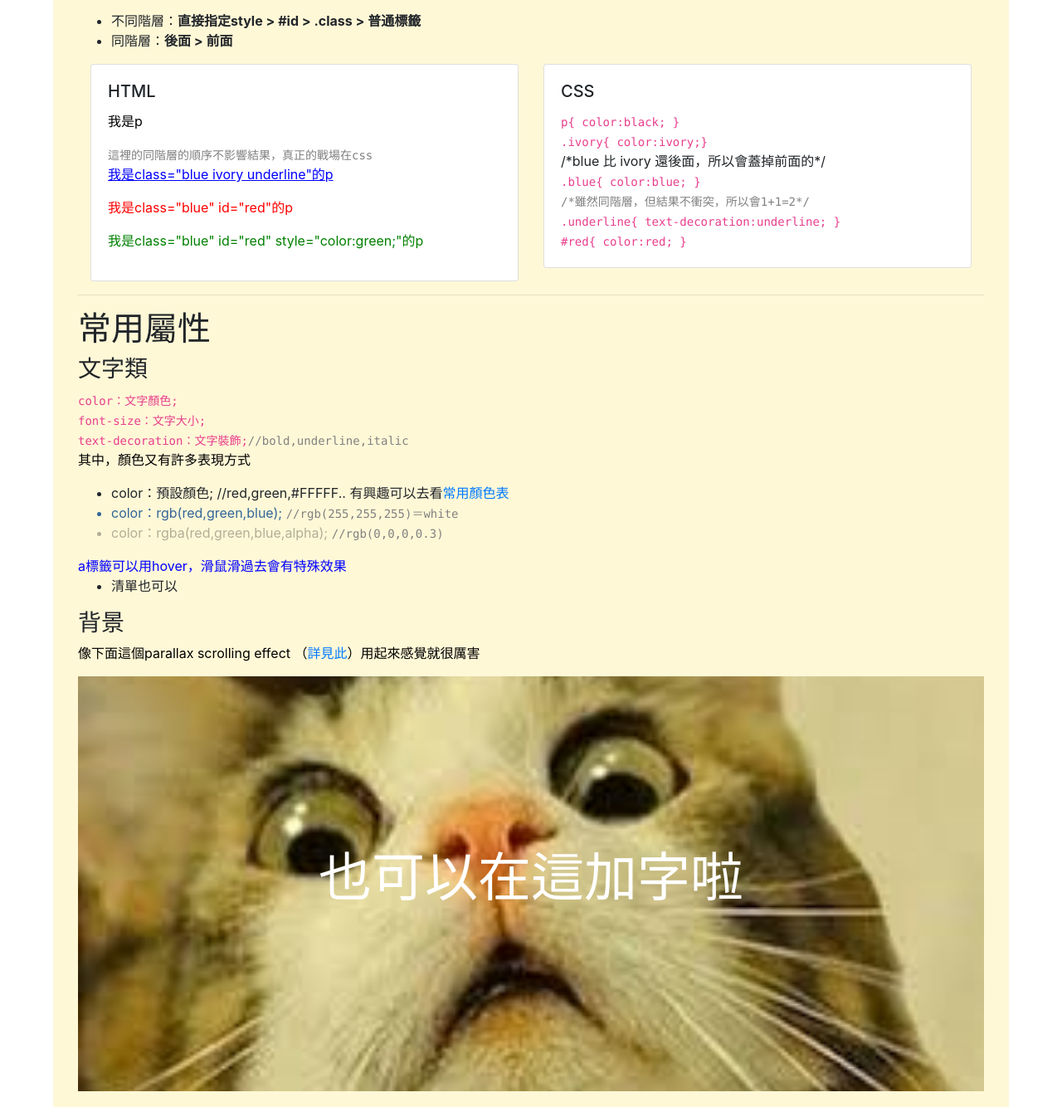
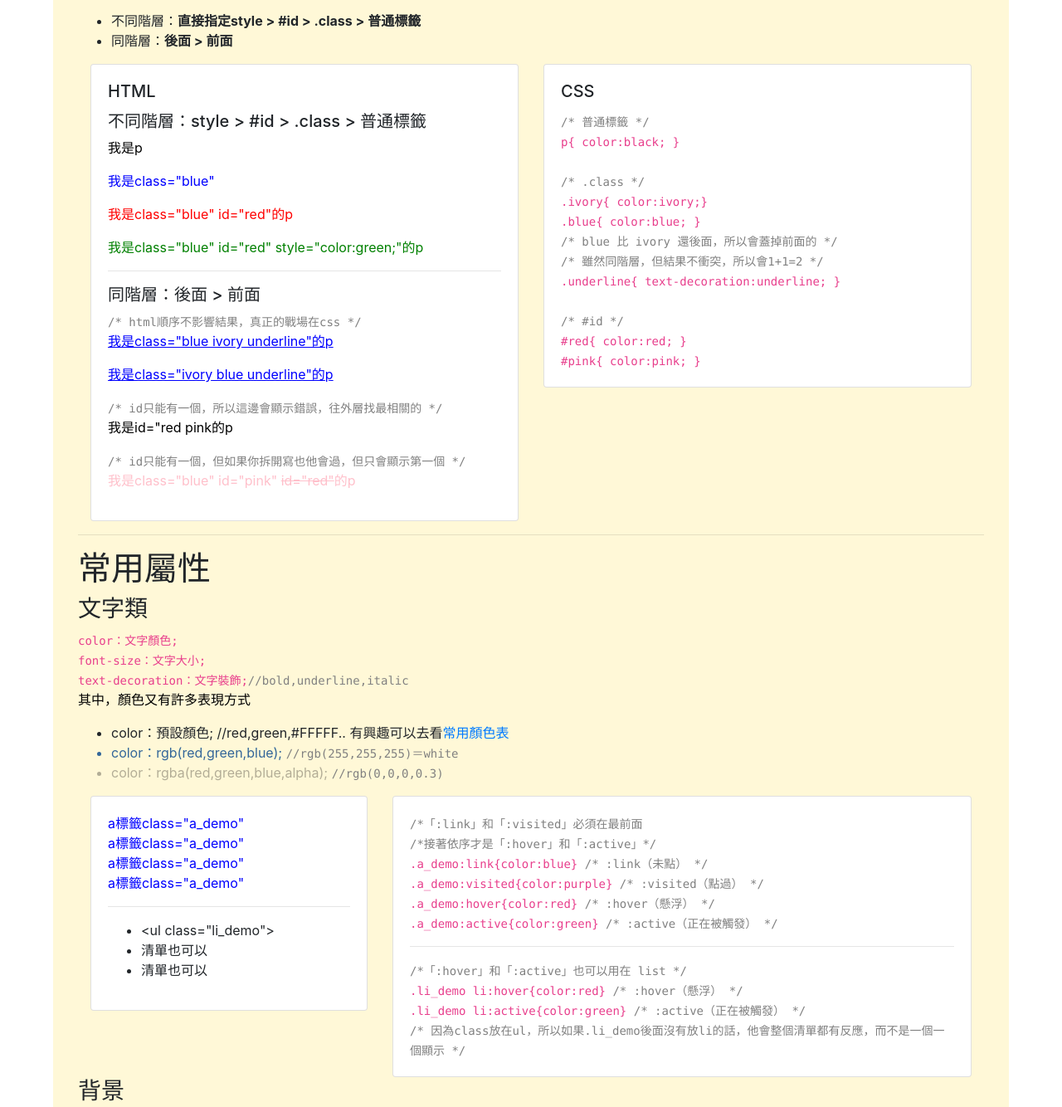
Before and after one commit to katie5413/2020WEB_workshop_ITLAB, a plain HTML site: page css_class_id_often.html in a window 1280 px wide. Shown: the part 261-1595 px from the top of the page at 83% size. Drawn offline with nearby package versions, Linux system fonts and the light colour scheme.

Commit message:
class id 範例修改

```diff
--- a/css/css_class_id_often_demo.css
+++ b/css/css_class_id_often_demo.css
@@ -18,6 +18,10 @@ text-decoration:underline;
 color:red;
 }
 
+#pink{
+  color:pink;
+}
+
 /*下面是常用屬性*/
 /*文字*/
 .black{
@@ -30,8 +34,9 @@ color:red;
 .a_demo:active{color:green}
 
 /*「:link（未點）」和「:active（正在被觸發）」也可以用在 list */
-.li_demo:hover{color:red}
-.li_demo:active{color:green}
+.li_demo li:hover{color:red}
+.li_demo li:active{color:green}
+
 
 
 .fixed-bg {
--- a/css_class_id_often.html
+++ b/css_class_id_often.html
@@ -43,11 +43,20 @@
                     <div class="card">
                         <div class="card-body">
                             <h5 class="card-title">HTML</h5>
+                            <h5>不同階層：style > #id > .class > 普通標籤</h5>
                             <p>我是p</p>
-                            <code style="color:gray;">這裡的同階層的順序不影響結果，真正的戰場在css</code>
-                            <p class="blue ivory underline">我是class="blue ivory underline"的p</p>
+                            <p class="blue">我是class="blue"</p>
                             <p class="blue" id="red">我是class="blue" id="red"的p</p>
                             <p class="blue" id="red" style="color:green;">我是class="blue" id="red" style="color:green;"的p</p>
+                            <hr>
+                            <h5>同階層：後面 > 前面</h5>
+                            <code style="color:gray;">/* html順序不影響結果，真正的戰場在css */</code>
+                            <p class="blue ivory underline" >我是class="blue ivory underline"的p</p>
+                            <p class="ivory blue underline">我是class="ivory blue underline"的p</p>
+                            <code style="color:gray;">/* id只能有一個，所以這邊會顯示錯誤，往外層找最相關的 */</code>
+                            <p id="red pink" >我是id="red pink的p</p>
+                            <code style="color:gray;">/* id只能有一個，但如果你拆開寫也他會過，但只會顯示第一個 */</code>
+                            <p class="blue" id="pink" id="red">我是class="blue" id="pink" <del>id="red"</del>的p</p>
                         </div>
                     </div>
                 </div>
@@ -55,13 +64,17 @@
                     <div class="card">
                         <div class="card-body">
                             <h5 class="card-title">CSS</h5>
+                            <code style="color:gray;">/* 普通標籤 */</code><br>
                             <code>p{ color:black; }</code><br>
+                            <br><code style="color:gray;">/* .class */</code><br>
                             <code>.ivory{ color:ivory;}</code><br>
-                            <code style="color:gray;"></code>/*blue 比 ivory 還後面，所以會蓋掉前面的*/</code><br>
                             <code>.blue{ color:blue; }</code><br>
-                            <code style="color:gray;">/*雖然同階層，但結果不衝突，所以會1+1=2*/</code><br>
+                            <code style="color:gray;"></code><code style="color:gray;">/* blue 比 ivory 還後面，所以會蓋掉前面的 */</code><br>
+                            <code style="color:gray;">/* 雖然同階層，但結果不衝突，所以會1+1=2 */</code><br>
                             <code>.underline{ text-decoration:underline; }</code><br>
+                            <br><code style="color:gray;">/* #id */</code><br>
                             <code>#red{ color:red; } </code><br>
+                            <code>#pink{ color:pink; } </code><br>
                         </div>
                     </div>
                 </div>
@@ -79,10 +92,44 @@
                 <li style="color:rgba(51,102,153);">color：rgb(red,green,blue); <code style="color:gray;">//rgb(255,255,255)＝white</code></li>
                 <li style="color:rgba(0,0,0,0.3);">color：rgba(red,green,blue,alpha); <code style="color:gray;">//rgb(0,0,0,0.3)</code></li>
             </ul>
-            <a class="a_demo" target="_blank" href="http://google.com">a標籤可以用hover，滑鼠滑過去會有特殊效果</a>
-            <ul class="li_demo">
-                <li>清單也可以</li>
-            </ul>
+            <div class="container">
+                <div class="row">
+                    <div class="col-lg-4">
+                        <div class="card">
+                            <div class="card-body">
+                                <a class="a_demo" href="#">a標籤class="a_demo"</a><br>
+                                <a class="a_demo" href="#">a標籤class="a_demo"</a><br>
+                                <a class="a_demo" href="#">a標籤class="a_demo"</a><br>
+                                <a class="a_demo" href="#">a標籤class="a_demo"</a><br>
+                                <hr>
+                                <ul class="li_demo">
+                                    <li>&ltul class="li_demo"&gt</li>
+                                    <li>清單也可以</li>
+                                    <li>清單也可以</li>
+                                </ul>
+                            </div>
+                        </div>
+                    </div>
+                    <div class="col-lg-8">
+                        <div class="card">
+                            <div class="card-body">
+                                <code style="color:gray;">/*「:link」和「:visited」必須在最前面</code><br>
+                                <code style="color:gray;">/*接著依序才是「:hover」和「:active」*/ </code></br>
+                                <code>.a_demo:link{color:blue}</code><code style="color:gray;"> /* :link（未點） */</code></br>
+                                <code>.a_demo:visited{color:purple}</code><code style="color:gray;"> /* :visited（點過） */</code><br>
+                                <code>.a_demo:hover{color:red}</code><code style="color:gray;"> /* :hover（懸浮） */</code></br>
+                                <code>.a_demo:active{color:green}</code><code style="color:gray;"> /* :active（正在被觸發） */</code></br>
+                                <hr>
+                                <code style="color:gray;">/*「:hover」和「:active」也可以用在 list */ </code></br>
+                                <code>.li_demo li:hover{color:red}</code><code style="color:gray;"> /* :hover（懸浮） */</code></br>
+                                <code>.li_demo li:active{color:green}</code><code style="color:gray;"> /* :active（正在被觸發） */</code><br>
+                                <code style="color:gray;"> /* 因為class放在ul，所以如果.li_demo後面沒有放li的話，他會整個清單都有反應，而不是一個一個顯示 */</code><br>
+                            </div>
+                        </div>
+                    </div>
+                </div>
+            </div>
+
             <h3>背景</h3>
             <p>像下面這個parallax scrolling effect （<a target="_blank" href="https://www.w3schools.com/cssref/pr_background-attachment.asp">詳見此</a>）用起來感覺就很厲害</p>
             <div class="fixed-bg"><p class="bg_text" align="center">也可以在這加字啦</p></div>
```
Also changed, not shown: table_demo.html (indentation only).
